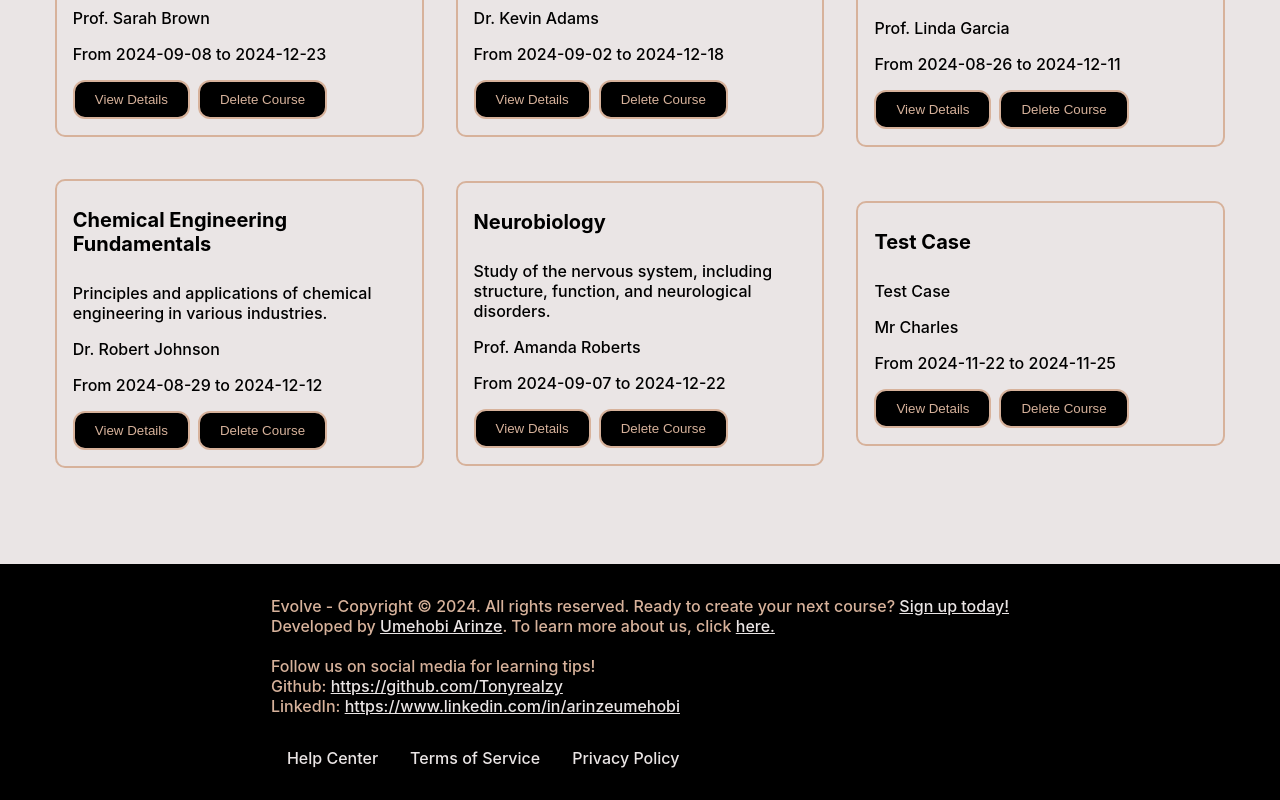
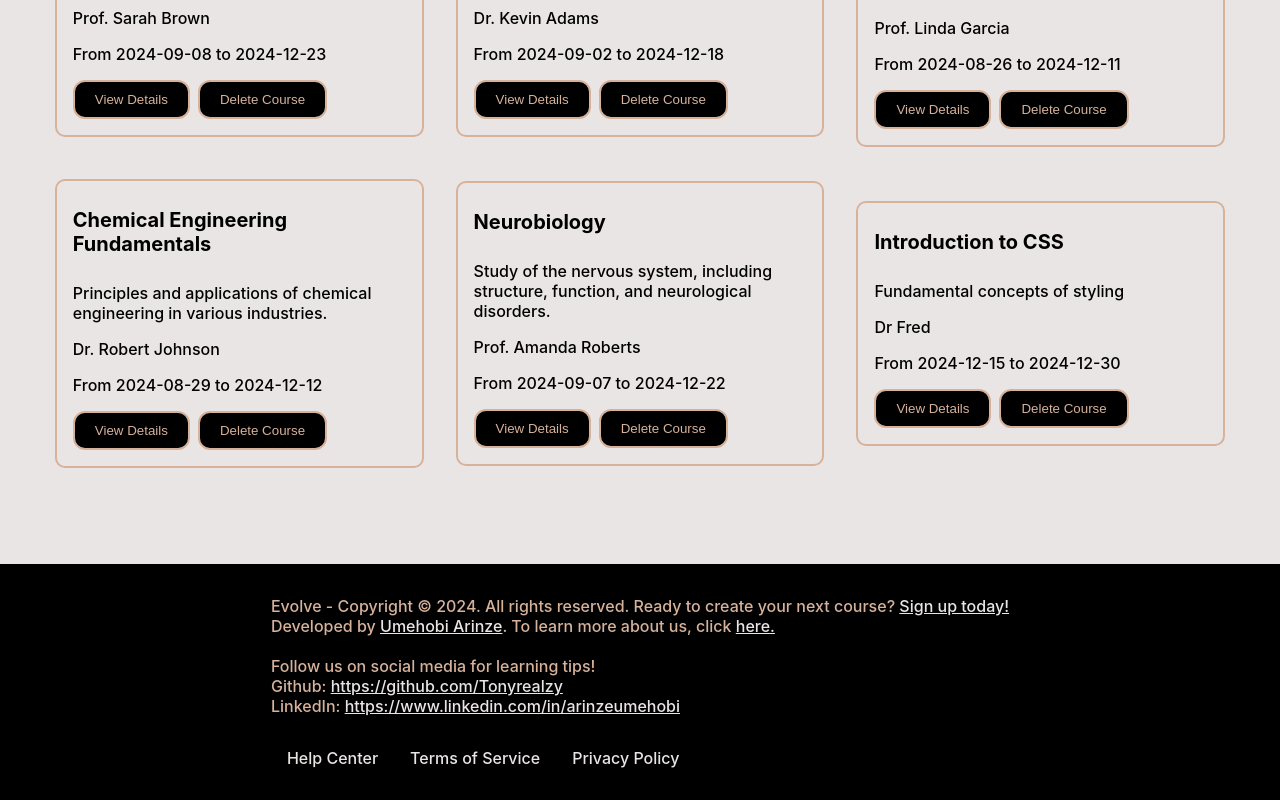
Before and after one commit to Tonyrealzy/Course-Management-App, a React (Create React App) app: page / in a window 1280 px wide. Shown: the part 2492-3292 px from the top of the page. Built offline with nearby package versions, Linux system fonts and the light colour scheme; data requests are answered from the project's data file.

Commit message:
Updated my README.md

```diff
--- a/src/App.css
+++ b/src/App.css
@@ -333,7 +333,7 @@
     display: flex;
     top: 0;
     left: 0;
-    height: 50%;
+    height: 45%;
     width: 100%;
     flex-direction: column;
     align-content: center;
--- a/src/components/Navbar.js
+++ b/src/components/Navbar.js
@@ -50,7 +50,7 @@ const Navbar = ({ onToggle}) => {
               <span className='searchIcon'>{searchIcon}</span>
               <input className='navSearch' placeholder='Search Evolve'/>
             </aside>
-            <button className='navLogin'>Log in</button>
+            <button className='navLogin' onClick={handleToggle}>Log in</button>
           </section>
         </div>
       </aside>
--- a/src/db/db.json
+++ b/src/db/db.json
@@ -245,27 +245,24 @@
       "end_date": "2024-12-12"
     },
     {
-      "id": "20",
       "name": "Neurobiology",
       "description": "Study of the nervous system, including structure, function, and neurological disorders.",
       "instructor": "Prof. Amanda Roberts",
       "start_date": "2024-09-07",
-      "enrollment_status": "closed",
-      "materials": [
-        "Textbook",
-        "Lecture Slides"
-      ],
-      "end_date": "2024-12-22"
+      "end_date": "2024-12-22",
+      "enrollment_status": "open",
+      "materials": "Textbook, Lecture Slides",
+      "id": "20"
     },
     {
-      "name": "Test Case",
-      "description": "Test Case",
-      "instructor": "Mr Charles",
-      "start_date": "2024-11-22",
-      "end_date": "2024-11-25",
-      "enrollment_status": "Closed",
-      "materials": "Class notes, Lectures",
-      "id": "2387"
+      "id": "e90a",
+      "name": "Introduction to CSS",
+      "description": "Fundamental concepts of styling",
+      "instructor": "Dr Fred",
+      "start_date": "2024-12-15",
+      "end_date": "2024-12-30",
+      "enrollment_status": "open",
+      "materials": "Udemy videos"
     }
   ]
 }
```
Also changed, not shown: 1 other file (tests, documents, lock files or other folders).
